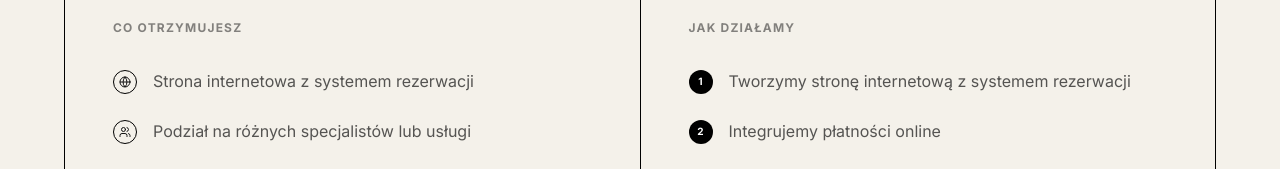
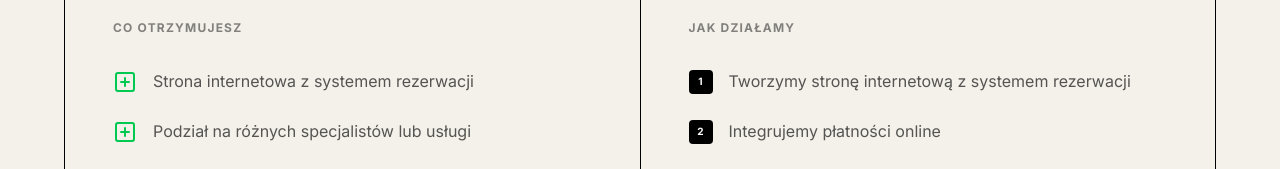
Before and after one commit to szymonr-biznes/szymon-rajski, a Next.js app: page /business/bookings in a window 1280 px wide. Shown: the part 631-800 px from the top of the page. Built offline with nearby package versions, Linux system fonts and the light colour scheme; a web font is replaced by a local one.

Commit message:
feat about product sections

```diff
--- a/app/business/[slug]/page.tsx
+++ b/app/business/[slug]/page.tsx
@@ -2,10 +2,9 @@ import { notFound } from "next/navigation"
 import { Header } from "@/components/header"
 import { FooterCTA } from "@/components/footer-cta"
 import { socialMediaServices, businessServices } from "@/lib/services"
-import { Plus, ArrowLeft, ShieldCheck, Zap, CreditCard } from "lucide-react"
+import { Plus, ArrowLeft, SquarePlus } from "lucide-react"
 import Link from "next/link"
 import CheckoutForm from "@/components/checkout-form"
-import { DynamicIcon } from "@/components/dynamic-icon"
 
 export async function generateMetadata({ params }: { params: Promise<{ slug: string }> }) {
   const { slug } = await params
@@ -82,8 +81,8 @@ export default async function DetailsPage({ params }: { params: Promise<{ slug:
                 <ul className="space-y-6">
                   {service.features.map((feature, idx) => (
                     <li key={idx} className="flex items-start gap-4">
-                      <div className="w-6 h-6 rounded-full border border-black flex items-center justify-center shrink-0 mt-0.5">
-                        <DynamicIcon name={feature.icon} className="h-3 w-3" />
+                      <div className="w-6 h-6 flex items-center justify-center shrink-0 mt-0.5">
+                        <SquarePlus className="h-6 w-6 text-green-500" />
                       </div>
                       <span className="text-sm md:text-base opacity-70 leading-relaxed">{feature.text}</span>
                     </li>
@@ -97,7 +96,7 @@ export default async function DetailsPage({ params }: { params: Promise<{ slug:
                   <ul className="space-y-6">
                     {service.howItWorks.map((step, idx) => (
                       <li key={idx} className="flex items-start gap-4">
-                        <div className="w-6 h-6 rounded-full bg-black text-white flex items-center justify-center shrink-0 mt-0.5 text-[10px] font-bold">
+                        <div className="w-6 h-6 rounded-sm bg-black text-white flex items-center justify-center shrink-0 mt-0.5 text-[10px] font-bold">
                           {idx + 1}
                         </div>
                         <span className="text-sm md:text-base opacity-70 leading-relaxed">{step.text}</span>
--- a/app/social-media/[slug]/page.tsx
+++ b/app/social-media/[slug]/page.tsx
@@ -2,10 +2,9 @@ import { notFound } from "next/navigation"
 import { Header } from "@/components/header"
 import { FooterCTA } from "@/components/footer-cta"
 import { socialMediaServices, businessServices } from "@/lib/services"
-import { Plus, ArrowLeft, ShieldCheck, Zap, CreditCard } from "lucide-react"
+import { Plus, ArrowLeft, SquarePlus } from "lucide-react"
 import Link from "next/link"
 import CheckoutForm from "@/components/checkout-form"
-import { DynamicIcon } from "@/components/dynamic-icon"
 
 export async function generateMetadata({ params }: { params: Promise<{ slug: string }> }) {
   const { slug } = await params
@@ -82,8 +81,8 @@ export default async function DetailsPage({ params }: { params: Promise<{ slug:
                 <ul className="space-y-6">
                   {service.features.map((feature, idx) => (
                     <li key={idx} className="flex items-start gap-4">
-                      <div className="w-6 h-6 rounded-full border border-black flex items-center justify-center shrink-0 mt-0.5">
-                        <DynamicIcon name={feature.icon} className="h-3 w-3" />
+                      <div className="w-6 h-6 flex items-center justify-center shrink-0 mt-0.5">
+                        <SquarePlus className="h-6 w-6 text-green-500" />
                       </div>
                       <span className="text-sm md:text-base opacity-70 leading-relaxed">{feature.text}</span>
                     </li>
@@ -97,7 +96,7 @@ export default async function DetailsPage({ params }: { params: Promise<{ slug:
                   <ul className="space-y-6">
                     {service.howItWorks.map((step, idx) => (
                       <li key={idx} className="flex items-start gap-4">
-                        <div className="w-6 h-6 rounded-full bg-black text-white flex items-center justify-center shrink-0 mt-0.5 text-[10px] font-bold">
+                        <div className="w-6 h-6 rounded-sm bg-black text-white flex items-center justify-center shrink-0 mt-0.5 text-[10px] font-bold">
                           {idx + 1}
                         </div>
                         <span className="text-sm md:text-base opacity-70 leading-relaxed">{step.text}</span>
```
